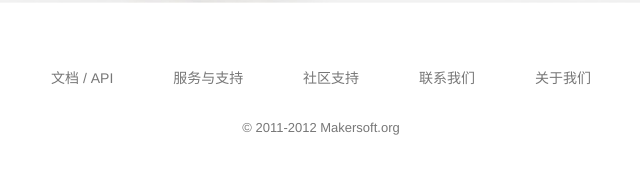
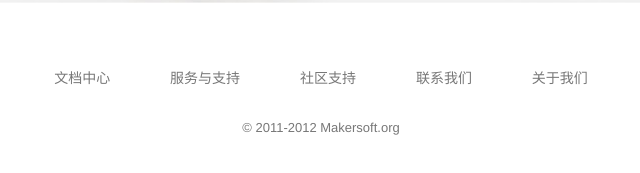
Before and after one commit to makersoft/makersoft.github.com, a plain HTML site: page index.html in a window 1280 px wide. Shown: the part 501-674 px from the top of the page, 319-959 px from the left. Drawn offline with Linux system fonts and the light colour scheme.

Commit message:
update home page

```diff
--- a/index.html
+++ b/index.html
@@ -51,7 +51,6 @@
       </div>
     </div>
 
-    <!--Bootstrap starter template.-->
 	<div class="container">
       <section>
           <div class="row features">
@@ -85,37 +84,19 @@
             </div>
         </div>
 
-		<!--
-        <div class="follow-buttons">
-            <div style="vertical-align:bottom; margin:0 20px 0 40px"><a href="https://twitter.com/share" class="twitter-share-button" data-url="https://kippt.com" data-text="Manage your bookmarks with friends and co-workers" data-via="kippt" data-related="kippt">Tweet</a>
-            <script>!function(d,s,id){var js,fjs=d.getElementsByTagName(s)[0];if(!d.getElementById(id)){js=d.createElement(s);js.id=id;js.src="//platform.twitter.com/widgets.js";fjs.parentNode.insertBefore(js,fjs);}}(document,"script","twitter-wjs");</script></div>
-
-            <div style="vertical-align:middle"><div class="fb-like" data-href="http://facebook.com/kipptapp" data-send="false" data-layout="button_count" data-width="120" data-show-faces="false"></div></div>
-
-            <div style="vertical-align:bottom;">
-                <g:plusone size="medium" annotation="inline" width="120" href="https://kippt.com"></g:plusone>
-            </div>
-        </div>
-		-->
       </section>
     </div>
 
 	<footer>
       <p>
-
-        <a href="#">文档 / API</a>
+        <a href="#">文档中心</a>
         <a href="#">服务与支持</a>
         <a href="#">社区支持</a>
         <a href="mailto:admin@makersoft.org">联系我们</a>
 		<a href="#">关于我们</a>
-
-
       </p>
       <div class="follow-buttons">
-		<!--
-        <div style="vertical-align:middle; margin-right:20px"><a href="https://twitter.com/kippt" class="twitter-follow-button" data-show-count="false">Follow @kippt</a>
-        </div>-->
-        &copy; 2011-2012 Makersoft.org
+		&copy; 2011-2012 Makersoft.org
       </div>
 
     </footer>
```
